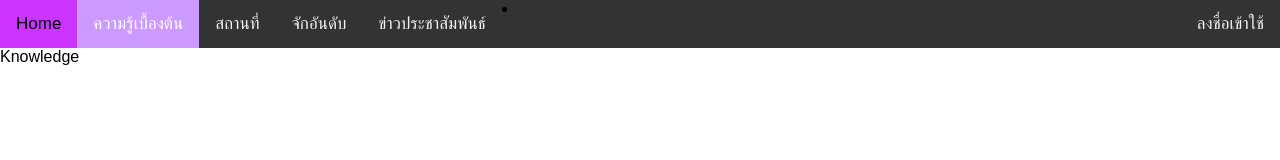
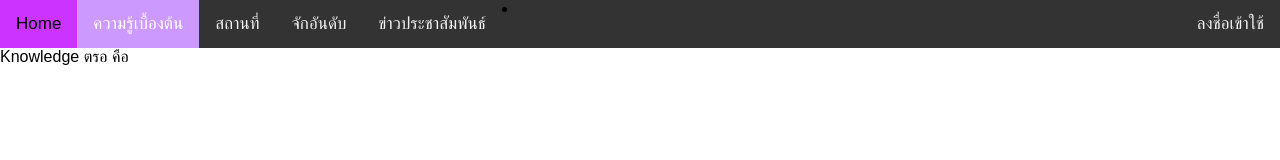
Before and after one commit to SompotSE/inspection_project, a React (Create React App) app: page /#/Knowledge in a window 1280 px wide. Shown: the top 160 px of the page. Built offline with nearby package versions, Linux system fonts and the light colour scheme.

Commit message:
editKnowledgetest

```diff
--- a/src/Knowledge.js
+++ b/src/Knowledge.js
@@ -5,6 +5,7 @@ class Knowledge extends Component {
         return(
             <div>
                 <pe>Knowledge </pe>
+                <pe>ตรอ คือ </pe>
             </div>
         );
     }
```
